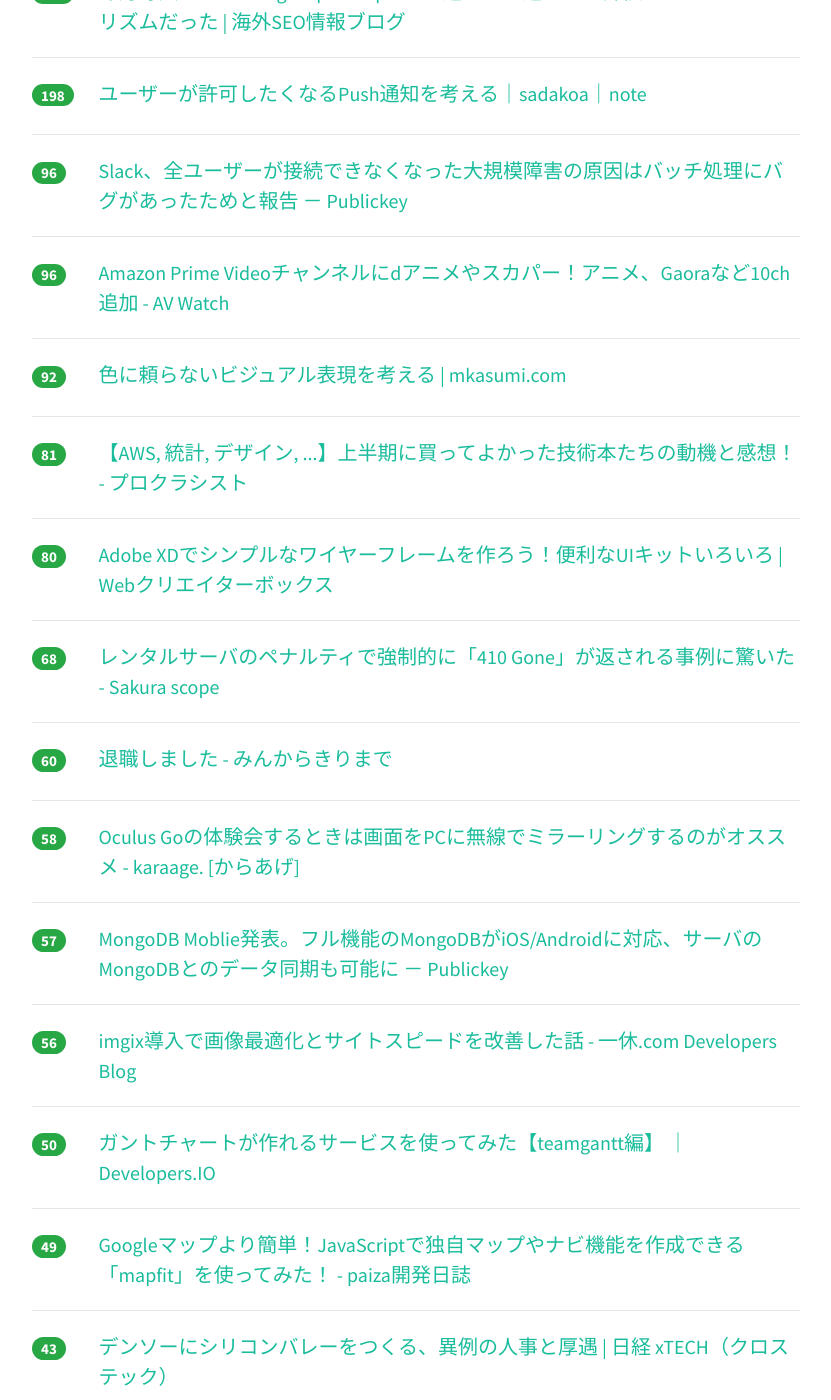
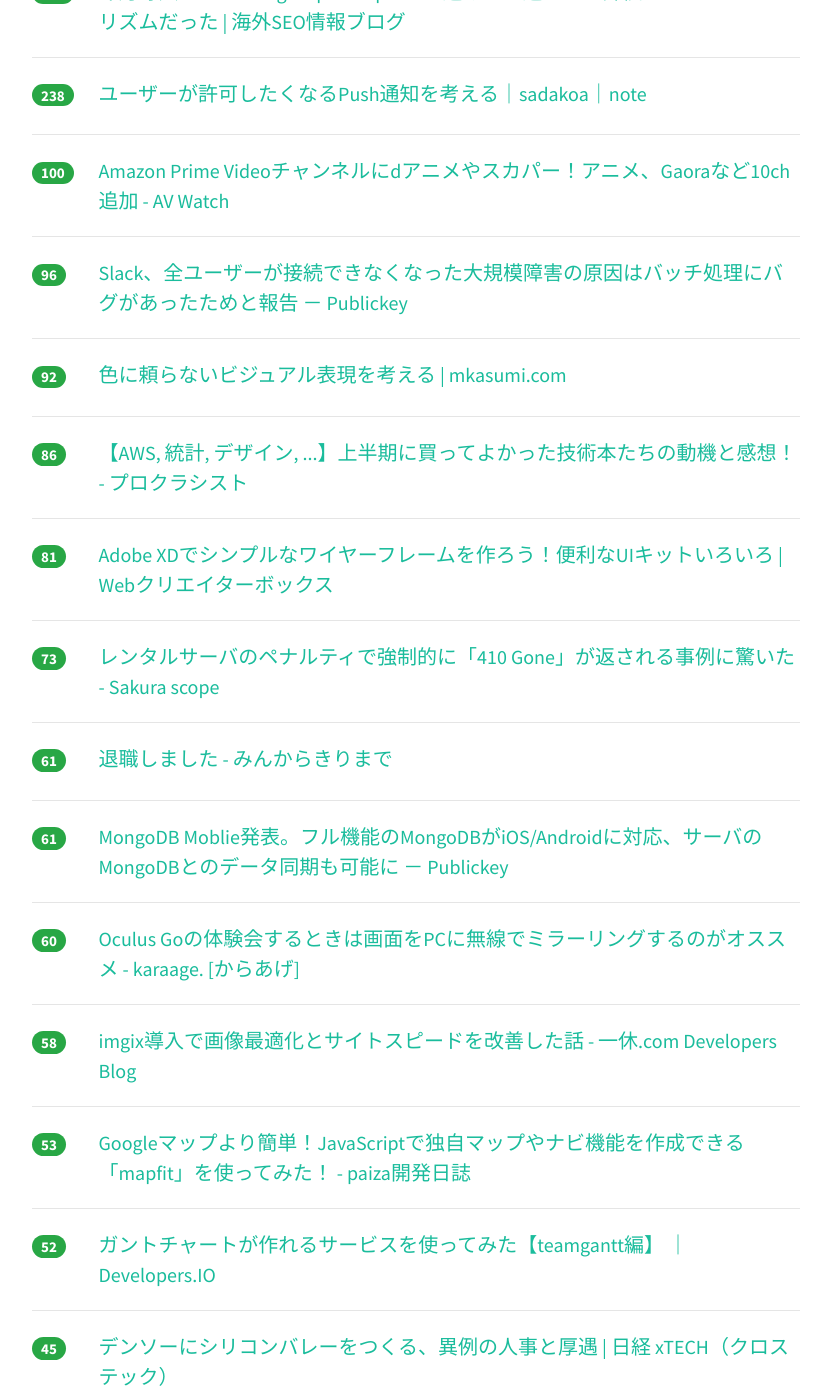
Before and after one commit to yatta47/hatena-matome-site, a Jekyll site: the page built from _posts/2018-07-02-hatena.md, in a window 1280 px wide and 1400 px high, scrolled down 802 px. Shown: the whole window, without its empty margins (224-1055 px from the left). Built offline with Jekyll 4.4.1, drawn with Linux system fonts in a browser that asks for light colours; nearby versions of some CDN libraries; some of the changed text lies outside the part shown.

Commit message:
Updated 2018-07-02

```diff
--- a/_posts/2018-07-02-hatena.md
+++ b/_posts/2018-07-02-hatena.md
@@ -1,39 +1,44 @@
 ---
 layout: post
 title:  "2018-07-02 はてぶIT"
-date:   2018-07-02 21:02:20
+date:   2018-07-02 22:02:13
 tags: [it-hotentry]
 ---
-75 件のデータあり
+78 件のデータあり
 
 <hr><div class="row">
-<div class="col-1"><span class="badge badge-pill badge-success h2">916</span></div>
+<div class="col-1"><span class="badge badge-pill badge-success h2">962</span></div>
 <div class="col-11"><a href='http://simplearchitect.hatenablog.com/entry/2018/07/02/080248' target='_blank'>ADHD プログラマの私がやっと見つけた「達成すること」が出来る方法 - メソッド屋のブログ</a></div>
 </div>
 <hr>
 <div class="row">
-<div class="col-1"><span class="badge badge-pill badge-success h2">337</span></div>
+<div class="col-1"><span class="badge badge-pill badge-success h2">380</span></div>
 <div class="col-11"><a href='https://note.mu/daikawai/n/n6b79858880e2' target='_blank'>「ゼロから作るディープラーニング」を動画でまとめている人がいたので紹介します。｜Dai｜note</a></div>
 </div>
 <hr>
 <div class="row">
-<div class="col-1"><span class="badge badge-pill badge-success h2">296</span></div>
+<div class="col-1"><span class="badge badge-pill badge-success h2">312</span></div>
 <div class="col-11"><a href='https://japan.zdnet.com/article/35121470/' target='_blank'>「オープンソース開発に重大危機」--GitHubがEUの著作権法改正に反対する理由 - ZDNet Japan</a></div>
 </div>
 <hr>
 <div class="row">
-<div class="col-1"><span class="badge badge-pill badge-success h2">282</span></div>
+<div class="col-1"><span class="badge badge-pill badge-success h2">289</span></div>
 <div class="col-11"><a href='https://shiumachi.hatenablog.com/entry/2018/07/02/005538' target='_blank'>「女性エンジニア」発言についての私的見解 - 科学と非科学の迷宮</a></div>
 </div>
 <hr>
 <div class="row">
-<div class="col-1"><span class="badge badge-pill badge-success h2">254</span></div>
+<div class="col-1"><span class="badge badge-pill badge-success h2">264</span></div>
 <div class="col-11"><a href='https://www.suzukikenichi.com/blog/the-faster-you-can-make-your-pages-the-more-speed-uptate-can-take-that-into-account/' target='_blank'>今月導入される Google Speed Uptate は速ければ速いほど評価が上がるアルゴリズムだった | 海外SEO情報ブログ</a></div>
 </div>
 <hr>
 <div class="row">
-<div class="col-1"><span class="badge badge-pill badge-success h2">198</span></div>
+<div class="col-1"><span class="badge badge-pill badge-success h2">238</span></div>
 <div class="col-11"><a href='https://note.mu/sadako_a_/n/ncf303d36b658' target='_blank'>ユーザーが許可したくなるPush通知を考える｜sadakoa｜note</a></div>
+</div>
+<hr>
+<div class="row">
+<div class="col-1"><span class="badge badge-pill badge-success h2">100</span></div>
+<div class="col-11"><a href='https://av.watch.impress.co.jp/docs/news/1130598.html' target='_blank'>Amazon Prime Videoチャンネルにdアニメやスカパー！アニメ、Gaoraなど10ch追加 - AV Watch</a></div>
 </div>
 <hr>
 <div class="row">
@@ -42,77 +47,72 @@ tags: [it-hotentry]
 </div>
 <hr>
 <div class="row">
-<div class="col-1"><span class="badge badge-pill badge-success h2">96</span></div>
-<div class="col-11"><a href='https://av.watch.impress.co.jp/docs/news/1130598.html' target='_blank'>Amazon Prime Videoチャンネルにdアニメやスカパー！アニメ、Gaoraなど10ch追加 - AV Watch</a></div>
-</div>
-<hr>
-<div class="row">
 <div class="col-1"><span class="badge badge-pill badge-success h2">92</span></div>
 <div class="col-11"><a href='https://mkasumi.com/thinking-visual-without-color.html' target='_blank'>色に頼らないビジュアル表現を考える | mkasumi.com</a></div>
 </div>
 <hr>
 <div class="row">
-<div class="col-1"><span class="badge badge-pill badge-success h2">81</span></div>
+<div class="col-1"><span class="badge badge-pill badge-success h2">86</span></div>
 <div class="col-11"><a href='http://www.procrasist.com/entry/techbook2018-h1' target='_blank'>【AWS, 統計, デザイン, ...】上半期に買ってよかった技術本たちの動機と感想！ - プロクラシスト</a></div>
 </div>
 <hr>
 <div class="row">
-<div class="col-1"><span class="badge badge-pill badge-success h2">80</span></div>
+<div class="col-1"><span class="badge badge-pill badge-success h2">81</span></div>
 <div class="col-11"><a href='https://www.webcreatorbox.com/webinfo/adobe-xd-wireframe' target='_blank'>Adobe XDでシンプルなワイヤーフレームを作ろう！便利なUIキットいろいろ | Webクリエイターボックス</a></div>
 </div>
 <hr>
 <div class="row">
-<div class="col-1"><span class="badge badge-pill badge-success h2">68</span></div>
+<div class="col-1"><span class="badge badge-pill badge-success h2">73</span></div>
 <div class="col-11"><a href='https://www.nishishi.com/blog/2017/05/server410gone.html' target='_blank'>レンタルサーバのペナルティで強制的に「410 Gone」が返される事例に驚いた - Sakura scope</a></div>
 </div>
 <hr>
 <div class="row">
-<div class="col-1"><span class="badge badge-pill badge-success h2">60</span></div>
+<div class="col-1"><span class="badge badge-pill badge-success h2">61</span></div>
 <div class="col-11"><a href='http://kirimin.hatenablog.com/entry/2018/07/02/100655' target='_blank'>退職しました - みんからきりまで</a></div>
 </div>
 <hr>
 <div class="row">
-<div class="col-1"><span class="badge badge-pill badge-success h2">58</span></div>
+<div class="col-1"><span class="badge badge-pill badge-success h2">61</span></div>
+<div class="col-11"><a href='https://www.publickey1.jp/blog/18/mongodb_mobliemongodbiosandroidmongodb.html' target='_blank'>MongoDB Moblie発表。フル機能のMongoDBがiOS/Androidに対応、サーバのMongoDBとのデータ同期も可能に － Publickey</a></div>
+</div>
+<hr>
+<div class="row">
+<div class="col-1"><span class="badge badge-pill badge-success h2">60</span></div>
 <div class="col-11"><a href='https://karaage.hatenadiary.jp/entry/2018/07/02/073000' target='_blank'>Oculus Goの体験会するときは画面をPCに無線でミラーリングするのがオススメ - karaage. [からあげ]</a></div>
 </div>
 <hr>
 <div class="row">
-<div class="col-1"><span class="badge badge-pill badge-success h2">57</span></div>
-<div class="col-11"><a href='https://www.publickey1.jp/blog/18/mongodb_mobliemongodbiosandroidmongodb.html' target='_blank'>MongoDB Moblie発表。フル機能のMongoDBがiOS/Androidに対応、サーバのMongoDBとのデータ同期も可能に － Publickey</a></div>
-</div>
-<hr>
-<div class="row">
-<div class="col-1"><span class="badge badge-pill badge-success h2">56</span></div>
+<div class="col-1"><span class="badge badge-pill badge-success h2">58</span></div>
 <div class="col-11"><a href='http://user-first.ikyu.co.jp/entry/2018/07/02/070000' target='_blank'>imgix導入で画像最適化とサイトスピードを改善した話 - 一休.com Developers Blog</a></div>
 </div>
 <hr>
 <div class="row">
-<div class="col-1"><span class="badge badge-pill badge-success h2">50</span></div>
+<div class="col-1"><span class="badge badge-pill badge-success h2">53</span></div>
+<div class="col-11"><a href='https://paiza.hatenablog.com/entry/2018/07/02/Google%E3%83%9E%E3%83%83%E3%83%97%E3%82%88%E3%82%8A%E7%B0%A1%E5%8D%98%EF%BC%81JavaScript%E3%81%A7%E7%8B%AC%E8%87%AA%E3%83%9E%E3%83%83%E3%83%97%E3%82%84%E3%83%8A%E3%83%93%E6%A9%9F%E8%83%BD%E3%82%92' target='_blank'>Googleマップより簡単！JavaScriptで独自マップやナビ機能を作成できる「mapfit」を使ってみた！ - paiza開発日誌</a></div>
+</div>
+<hr>
+<div class="row">
+<div class="col-1"><span class="badge badge-pill badge-success h2">52</span></div>
 <div class="col-11"><a href='https://dev.classmethod.jp/project-management/ando-20180701/' target='_blank'>ガントチャートが作れるサービスを使ってみた【teamgantt編】 ｜ Developers.IO</a></div>
 </div>
 <hr>
 <div class="row">
-<div class="col-1"><span class="badge badge-pill badge-success h2">49</span></div>
-<div class="col-11"><a href='https://paiza.hatenablog.com/entry/2018/07/02/Google%E3%83%9E%E3%83%83%E3%83%97%E3%82%88%E3%82%8A%E7%B0%A1%E5%8D%98%EF%BC%81JavaScript%E3%81%A7%E7%8B%AC%E8%87%AA%E3%83%9E%E3%83%83%E3%83%97%E3%82%84%E3%83%8A%E3%83%93%E6%A9%9F%E8%83%BD%E3%82%92' target='_blank'>Googleマップより簡単！JavaScriptで独自マップやナビ機能を作成できる「mapfit」を使ってみた！ - paiza開発日誌</a></div>
-</div>
-<hr>
-<div class="row">
-<div class="col-1"><span class="badge badge-pill badge-success h2">43</span></div>
+<div class="col-1"><span class="badge badge-pill badge-success h2">45</span></div>
 <div class="col-11"><a href='https://tech.nikkeibp.co.jp/atcl/nxt/mag/nc/18/062700057/062700001/' target='_blank'>デンソーにシリコンバレーをつくる、異例の人事と厚遇 | 日経 xTECH（クロステック）</a></div>
 </div>
 <hr>
 <div class="row">
-<div class="col-1"><span class="badge badge-pill badge-success h2">37</span></div>
+<div class="col-1"><span class="badge badge-pill badge-success h2">38</span></div>
 <div class="col-11"><a href='https://quipper.hatenablog.com/entry/2018/07/02/080000' target='_blank'>React Nativeハイブリッドアプリへの挑戦 ~Part1: Monorepo/CI~ - Quipper Product Team Blog</a></div>
 </div>
 <hr>
 <div class="row">
-<div class="col-1"><span class="badge badge-pill badge-success h2">34</span></div>
+<div class="col-1"><span class="badge badge-pill badge-success h2">35</span></div>
 <div class="col-11"><a href='https://tech.kitchhike.com/entry/2018/06/30/232400' target='_blank'>苦しめられてやっと理解できたコールバックの特性 - KitchHike Tech Blog</a></div>
 </div>
 <hr>
 <div class="row">
-<div class="col-1"><span class="badge badge-pill badge-success h2">33</span></div>
+<div class="col-1"><span class="badge badge-pill badge-success h2">34</span></div>
 <div class="col-11"><a href='http://uxmilk.jp/72949' target='_blank'>UXデザインの承認を得るための「UXの提案書」の作り方 | UX MILK</a></div>
 </div>
 <hr>
@@ -127,13 +127,13 @@ tags: [it-hotentry]
 </div>
 <hr>
 <div class="row">
-<div class="col-1"><span class="badge badge-pill badge-success h2">30</span></div>
-<div class="col-11"><a href='https://twop.agile.esm.co.jp/four-tips-when-you-start-retrospective-meeting-d63f6ef38a2c' target='_blank'>立ち上げ時のふりかえりKPTの４つのコツ – 時を超えたプログラミングの道</a></div>
+<div class="col-1"><span class="badge badge-pill badge-success h2">31</span></div>
+<div class="col-11"><a href='https://note.mu/psychs/n/n4b069e5a24a3' target='_blank'>Twitter での6年間 #6｜Satoshi Nakagawa｜note</a></div>
 </div>
 <hr>
 <div class="row">
 <div class="col-1"><span class="badge badge-pill badge-success h2">30</span></div>
-<div class="col-11"><a href='https://note.mu/psychs/n/n4b069e5a24a3' target='_blank'>Twitter での6年間 #6｜Satoshi Nakagawa｜note</a></div>
+<div class="col-11"><a href='https://twop.agile.esm.co.jp/four-tips-when-you-start-retrospective-meeting-d63f6ef38a2c' target='_blank'>立ち上げ時のふりかえりKPTの４つのコツ – 時を超えたプログラミングの道</a></div>
 </div>
 <hr>
 <div class="row">
@@ -148,16 +148,16 @@ tags: [it-hotentry]
 <hr>
 <div class="row">
 <div class="col-1"><span class="badge badge-pill badge-success h2">27</span></div>
+<div class="col-11"><a href='https://note.mu/psychs/n/nb160bc724416' target='_blank'>Twitter での6年間 #4｜Satoshi Nakagawa｜note</a></div>
+</div>
+<hr>
+<div class="row">
+<div class="col-1"><span class="badge badge-pill badge-success h2">27</span></div>
 <div class="col-11"><a href='https://docs.esa.io/posts/275' target='_blank'>diary/2018/07/01/ハッカーズチャンプルー2018でesaのデザインの話をしてきました #hcmpl - docs.esa.io</a></div>
 </div>
 <hr>
 <div class="row">
-<div class="col-1"><span class="badge badge-pill badge-success h2">26</span></div>
-<div class="col-11"><a href='https://note.mu/psychs/n/nb160bc724416' target='_blank'>Twitter での6年間 #4｜Satoshi Nakagawa｜note</a></div>
-</div>
-<hr>
-<div class="row">
-<div class="col-1"><span class="badge badge-pill badge-success h2">26</span></div>
+<div class="col-1"><span class="badge badge-pill badge-success h2">27</span></div>
 <div class="col-11"><a href='https://pc.watch.impress.co.jp/docs/news/1130728.html' target='_blank'>LTE通信で中間者攻撃を実現する「aLTEr」 ～商用LTEでDNSスプーフィングを実現 - PC Watch</a></div>
 </div>
 <hr>
@@ -172,23 +172,28 @@ tags: [it-hotentry]
 </div>
 <hr>
 <div class="row">
-<div class="col-1"><span class="badge badge-pill badge-success h2">22</span></div>
+<div class="col-1"><span class="badge badge-pill badge-success h2">23</span></div>
 <div class="col-11"><a href='https://mackerel.io/ja/blog/entry/weekly/20180702' target='_blank'>200週連続リリース達成！ アラートグループ機能をリリースしました - Mackerel ブログ #mackerelio</a></div>
 </div>
 <hr>
 <div class="row">
+<div class="col-1"><span class="badge badge-pill badge-success h2">22</span></div>
+<div class="col-11"><a href='https://sfujiwara.hatenablog.com/entry/2018/07/02/125531' target='_blank'>ハッカーズチャンプルーに参加して Goとコンテナで作るWebアプリケーションベンチマーカー という話をしてきた #hcmpl - 酒日記 はてな支店</a></div>
+</div>
+<hr>
+<div class="row">
 <div class="col-1"><span class="badge badge-pill badge-success h2">21</span></div>
-<div class="col-11"><a href='https://sfujiwara.hatenablog.com/entry/2018/07/02/125531' target='_blank'>ハッカーズチャンプルーに参加して Goとコンテナで作るWebアプリケーションベンチマーカー という話をしてきた #hcmpl - 酒日記 はてな支店</a></div>
+<div class="col-11"><a href='https://note.mu/psychs/n/ncff99b7597d8' target='_blank'>Twitter での6年間 #8｜Satoshi Nakagawa｜note</a></div>
+</div>
+<hr>
+<div class="row">
+<div class="col-1"><span class="badge badge-pill badge-success h2">21</span></div>
+<div class="col-11"><a href='http://mercan.mercari.com/entry/2018/07/02/170000' target='_blank'>メルカリJP初のiOSリアーキテクチャは、なぜ「最高に楽しい」のか - mercan（メルカン）</a></div>
 </div>
 <hr>
 <div class="row">
 <div class="col-1"><span class="badge badge-pill badge-success h2">20</span></div>
 <div class="col-11"><a href='https://internet.watch.impress.co.jp/docs/yajiuma/1130565.html' target='_blank'>サムスンのスマホが端末内の写真を他ユーザーに勝手に送信？　redditで報告相次ぐ【やじうまWatch】 - INTERNET Watch</a></div>
-</div>
-<hr>
-<div class="row">
-<div class="col-1"><span class="badge badge-pill badge-success h2">20</span></div>
-<div class="col-11"><a href='https://note.mu/psychs/n/ncff99b7597d8' target='_blank'>Twitter での6年間 #8｜Satoshi Nakagawa｜note</a></div>
 </div>
 <hr>
 <div class="row">
@@ -222,11 +227,6 @@ tags: [it-hotentry]
 </div>
 <hr>
 <div class="row">
-<div class="col-1"><span class="badge badge-pill badge-success h2">17</span></div>
-<div class="col-11"><a href='http://mercan.mercari.com/entry/2018/07/02/170000' target='_blank'>メルカリJP初のiOSリアーキテクチャは、なぜ「最高に楽しい」のか - mercan（メルカン）</a></div>
-</div>
-<hr>
-<div class="row">
 <div class="col-1"><span class="badge badge-pill badge-success h2">16</span></div>
 <div class="col-11"><a href='https://www.bambi.red/entry/blog-https' target='_blank'>https化、search consoleでプロパティが確認も追加もできない場合 - 元CAバンビのずぼら日記</a></div>
 </div>
@@ -242,28 +242,28 @@ tags: [it-hotentry]
 </div>
 <hr>
 <div class="row">
+<div class="col-1"><span class="badge badge-pill badge-success h2">16</span></div>
+<div class="col-11"><a href='https://av.watch.impress.co.jp/docs/news/1130768.html' target='_blank'>モニタとバッテリ搭載のHDMIキャプチャ「RECORD MASTER」。VHS録画やゲーム配信 - AV Watch</a></div>
+</div>
+<hr>
+<div class="row">
+<div class="col-1"><span class="badge badge-pill badge-success h2">16</span></div>
+<div class="col-11"><a href='http://www.itmedia.co.jp/mobile/articles/1807/02/news083.html' target='_blank'>mineo「通信の最適化」をファンイベントで陳謝、信頼回復でさらなる成長を目指す - ITmedia Mobile</a></div>
+</div>
+<hr>
+<div class="row">
 <div class="col-1"><span class="badge badge-pill badge-success h2">14</span></div>
 <div class="col-11"><a href='http://www.atmarkit.co.jp/ait/articles/1807/02/news018.html' target='_blank'>Windows 10の「ストレージセンサー」でディスクの空き領域を自動的に増やす：Tech TIPS - ＠IT</a></div>
 </div>
 <hr>
 <div class="row">
 <div class="col-1"><span class="badge badge-pill badge-success h2">14</span></div>
-<div class="col-11"><a href='https://av.watch.impress.co.jp/docs/news/1130768.html' target='_blank'>モニタとバッテリ搭載のHDMIキャプチャ「RECORD MASTER」。VHS録画やゲーム配信 - AV Watch</a></div>
-</div>
-<hr>
-<div class="row">
-<div class="col-1"><span class="badge badge-pill badge-success h2">14</span></div>
-<div class="col-11"><a href='http://www.itmedia.co.jp/mobile/articles/1807/02/news083.html' target='_blank'>mineo「通信の最適化」をファンイベントで陳謝、信頼回復でさらなる成長を目指す - ITmedia Mobile</a></div>
+<div class="col-11"><a href='https://freelance.umentu.work/index.php/2018/07/02/post-160/' target='_blank'>続・やっぱりプログラミング学習は目的がないとだめだ | フリーランスumentuのサイト</a></div>
 </div>
 <hr>
 <div class="row">
 <div class="col-1"><span class="badge badge-pill badge-success h2">13</span></div>
 <div class="col-11"><a href='https://www.moongift.jp/2018/07/ssl-cert-check-ssltls%E8%A8%BC%E6%98%8E%E6%9B%B8%E3%81%AE%E6%9C%9F%E9%99%90%E5%88%87%E3%82%8C%E3%82%92%E3%83%81%E3%82%A7%E3%83%83%E3%82%AF/' target='_blank'>ssl-cert-check - SSL/TLS証明書の期限切れをチェック MOONGIFT</a></div>
-</div>
-<hr>
-<div class="row">
-<div class="col-1"><span class="badge badge-pill badge-success h2">13</span></div>
-<div class="col-11"><a href='https://freelance.umentu.work/index.php/2018/07/02/post-160/' target='_blank'>続・やっぱりプログラミング学習は目的がないとだめだ | フリーランスumentuのサイト</a></div>
 </div>
 <hr>
 <div class="row">
@@ -312,6 +312,11 @@ tags: [it-hotentry]
 </div>
 <hr>
 <div class="row">
+<div class="col-1"><span class="badge badge-pill badge-success h2">10</span></div>
+<div class="col-11"><a href='https://av.watch.impress.co.jp/docs/series/dal/1130631.html' target='_blank'>【藤本健のDigital Audio Laboratory】iPhone向けLightning-ヘッドフォンアダプタは製品によって音質が違う? 波形で検証-AV Watch</a></div>
+</div>
+<hr>
+<div class="row">
 <div class="col-1"><span class="badge badge-pill badge-success h2">9</span></div>
 <div class="col-11"><a href='http://www.itmedia.co.jp/news/articles/1806/30/news020.html' target='_blank'>Google、ベテランジャーナリストを「検索リエゾン」にスカウト - ITmedia NEWS</a></div>
 </div>
@@ -347,6 +352,16 @@ tags: [it-hotentry]
 </div>
 <hr>
 <div class="row">
+<div class="col-1"><span class="badge badge-pill badge-success h2">8</span></div>
+<div class="col-11"><a href='https://headlines.yahoo.co.jp/hl?a=20180702-00050035-yom-bus_all' target='_blank'>ダムや鉄道、サイバー防御不備…１５０件の機器（読売新聞） - Yahoo!ニュース</a></div>
+</div>
+<hr>
+<div class="row">
+<div class="col-1"><span class="badge badge-pill badge-success h2">8</span></div>
+<div class="col-11"><a href='https://japanese.engadget.com/2018/07/02/stantrocnics/' target='_blank'>ディズニーが空中スタントロボ「Stantrocnics」プロジェクト。各種センサーで空中姿勢を自在に制御 - Engadget 日本版</a></div>
+</div>
+<hr>
+<div class="row">
 <div class="col-1"><span class="badge badge-pill badge-success h2">7</span></div>
 <div class="col-11"><a href='https://www.amazon.co.jp/gp/product/4865941150' target='_blank'>Amazon.co.jp: ブロックチェーン システム設計: 中村誠吾, 中越恭平: Book</a></div>
 </div>
@@ -368,16 +383,16 @@ tags: [it-hotentry]
 <hr>
 <div class="row">
 <div class="col-1"><span class="badge badge-pill badge-success h2">6</span></div>
-<div class="col-11"><a href='https://headlines.yahoo.co.jp/hl?a=20180702-00050035-yom-bus_all' target='_blank'>ダムや鉄道、サイバー防御不備…１５０件の機器（読売新聞） - Yahoo!ニュース</a></div>
+<div class="col-11"><a href='http://ascii.jp/elem/000/001/702/1702331/' target='_blank'>ASCII.jp：7nmプロセスのZen 2は2019年に発売　AMD CPUロードマップ (1/3)｜ロードマップでわかる！当世プロセッサー事情</a></div>
 </div>
 <hr>
 <div class="row">
 <div class="col-1"><span class="badge badge-pill badge-success h2">5</span></div>
-<div class="col-11"><a href='https://japanese.engadget.com/2018/07/02/stantrocnics/' target='_blank'>ディズニーが空中スタントロボ「Stantrocnics」プロジェクト。各種センサーで空中姿勢を自在に制御 - Engadget 日本版</a></div>
+<div class="col-11"><a href='https://developer.kaizenplatform.com/entry/axross/2018-07-02' target='_blank'>Kaizen AdにおけるSPAでのi18nへの取り組みと手法について - Kaizen Platform 開発者ブログ</a></div>
 </div>
 <hr>
 <div class="row">
-<div class="col-1"><span class="badge badge-pill badge-success h2">4</span></div>
-<div class="col-11"><a href='http://ascii.jp/elem/000/001/702/1702331/' target='_blank'>ASCII.jp：7nmプロセスのZen 2は2019年に発売　AMD CPUロードマップ (1/3)｜ロードマップでわかる！当世プロセッサー事情</a></div>
+<div class="col-1"><span class="badge badge-pill badge-success h2">3</span></div>
+<div class="col-11"><a href='https://codezine.jp/article/detail/10917' target='_blank'>本格的なPythonデータ解析環境を手軽に！ 「Jupyter Notebook」の導入から可視化まで (1/3)：CodeZine（コードジン）</a></div>
 </div>
 <hr>
```
